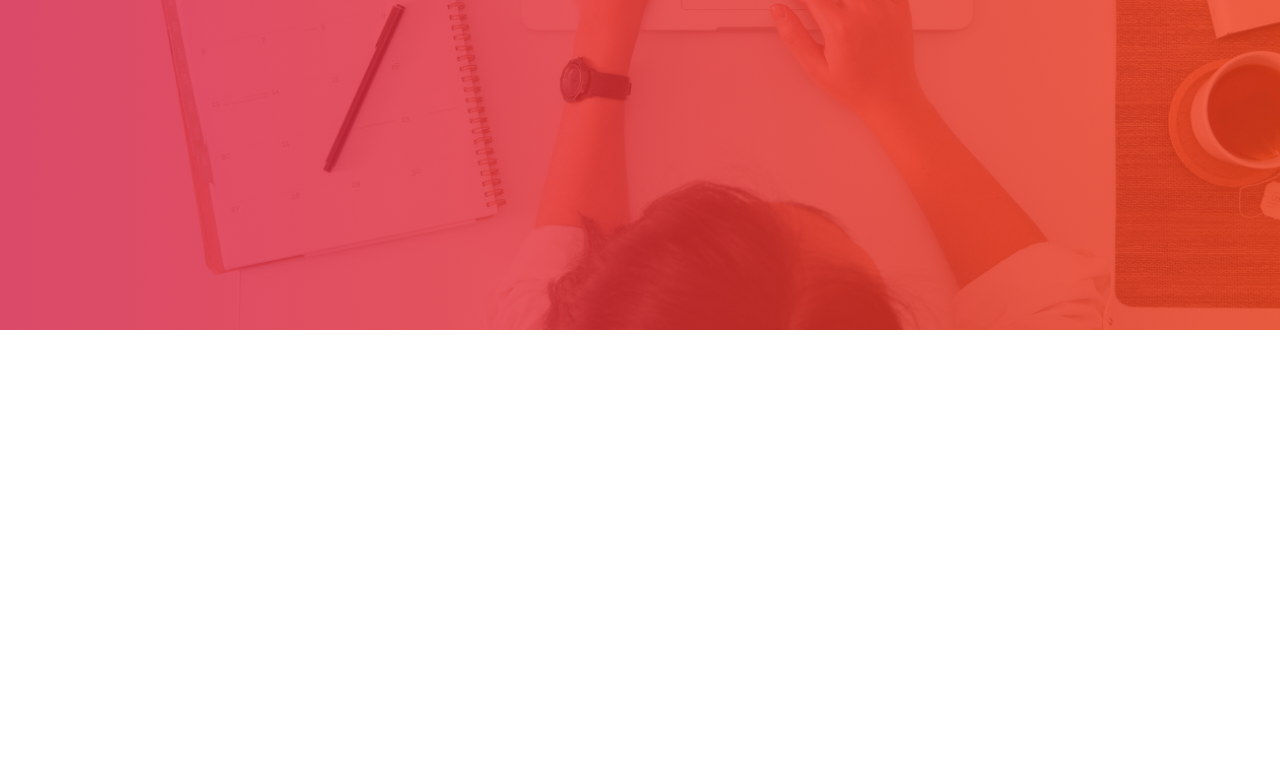
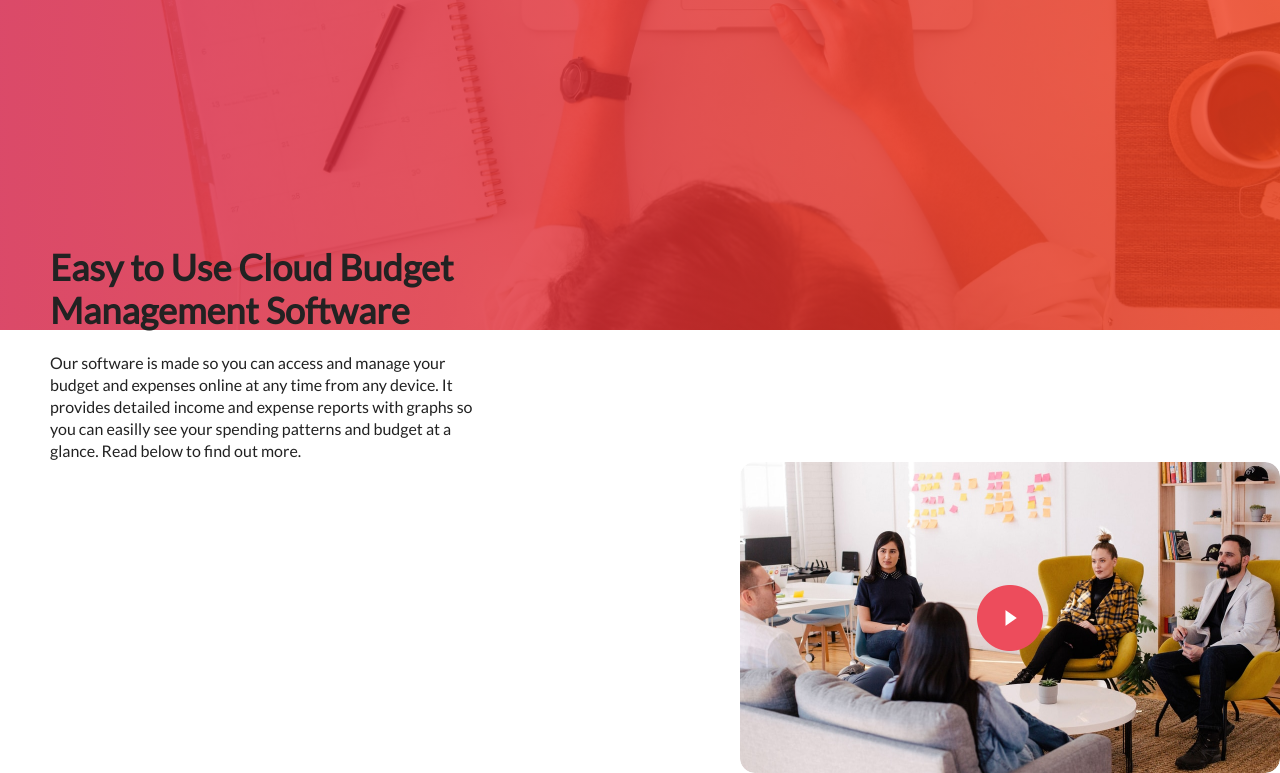
Before and after one commit to Cheremnykholeg/cloudbudget, a plain HTML site: page index.html in a window 1280 px wide. Shown: the part 464-1237 px from the top of the page. Before the commit the page ends 800 px from the top, so only its background shows below. Drawn offline with Linux system fonts and the light colour scheme.

Commit message:
Modified

```diff
--- a/css/styles.css
+++ b/css/styles.css
@@ -112,16 +112,30 @@ li {
     justify-content: center;
 }
 
-/*
-.hero h2 {
+
+.hero1 h2 {
     font-weight: 600;
     line-height: 1.2;
-    font-size: 36px;
+    font-size: 3.6rem;
+    margin-top: 250px;
+    width: 445px;
+    margin-bottom: 20px;
+    margin-left: 50px;
 }
 
-.hero img {
+.text {
+    font-size: 1.6rem;
+    line-height: 1.37;
+    width: 445px;
+    margin-left: 50px;
+}
+
+.hero1 img {
     border-radius: 15px;
-    background: url(.jpg), #C4C4C4;
     width: 540px;
     height: 311px;
-} */
+}
+
+.img {
+    text-align: right;
+}
--- a/index.html
+++ b/index.html
@@ -28,7 +28,7 @@
                 <button>LOGIN</button>
             </div>
         </nav>
-    </header>
+
 
     <div class="hero">
         <h1>CLOUDBUDGET</h1>
@@ -40,15 +40,15 @@
         <div class="button">
             <button>SIGN UP</button>
         </div>
+    </header>
+</div>
 
-
-
-
-        <!-- <h2>Easy to Use Cloud Budget Management Software</h2>
-        <p>Our software is made so you can access and manage your budget and expenses online at any time from any
+    <div class="hero1">
+        <h2>Easy to Use Cloud Budget Management Software</h2>
+        <p class="text">Our software is made so you can access and manage your budget and expenses online at any time from any
             device. It provides detailed income and expense reports with graphs so you can easilly see your spending
             patterns and budget at a glance. Read below to find out more.</p>
-        <img src="img/Video Section.jpg" alt=""> -->
+            <p class="img"><img src="img/Video Section.jpg" alt=""></p>
     </div>
 </body>
 
```
